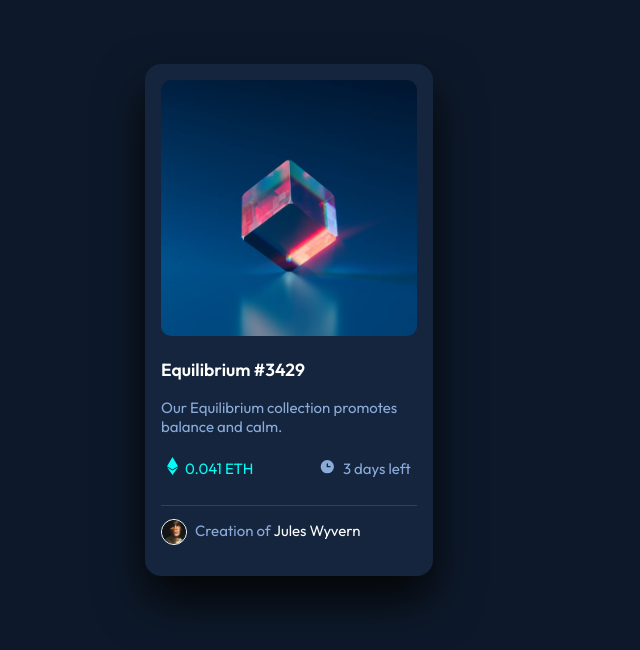
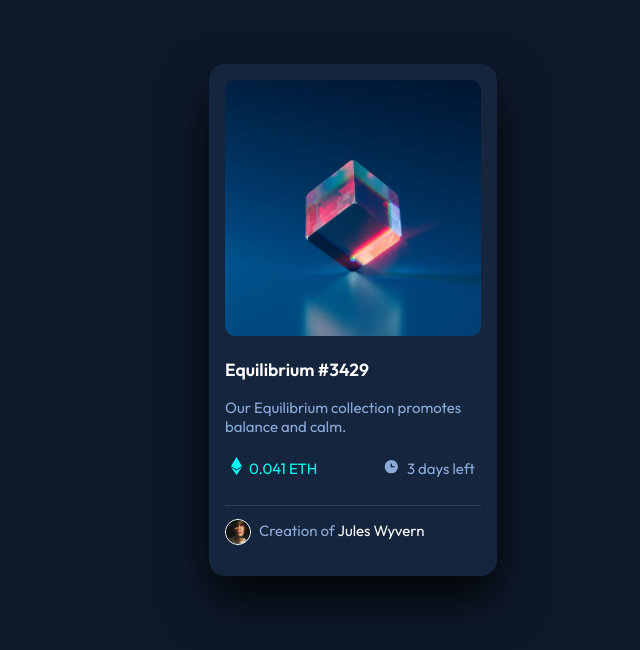
Before and after one commit to Viveklovevanshi/html_project_1, a plain HTML site: page index.html in a window 1280 px wide. Shown: the whole page, without its empty margins (367-1007 px from the left). Drawn offline with Linux system fonts and the light colour scheme; a web font is replaced by a local one.

Commit message:
Update styles.css

```diff
--- a/styles.css
+++ b/styles.css
@@ -19,7 +19,7 @@ hr {
     padding: 1rem;
     position: absolute;
     top: 4rem;
-    left: 40%;
+    left: 36rem;
     filter: drop-shadow(0 1.5rem 1.5rem rgb(4, 5, 5));
 }
 
```
